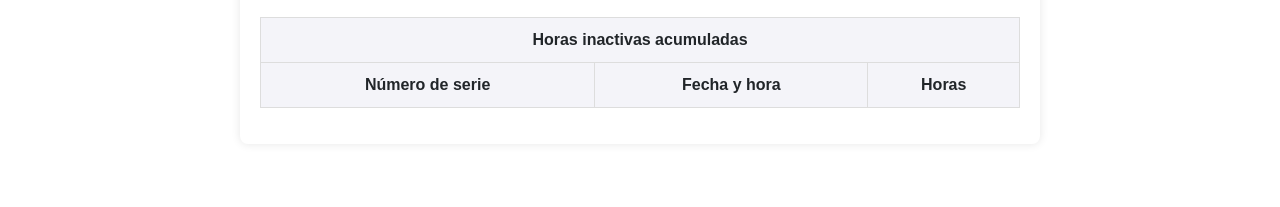
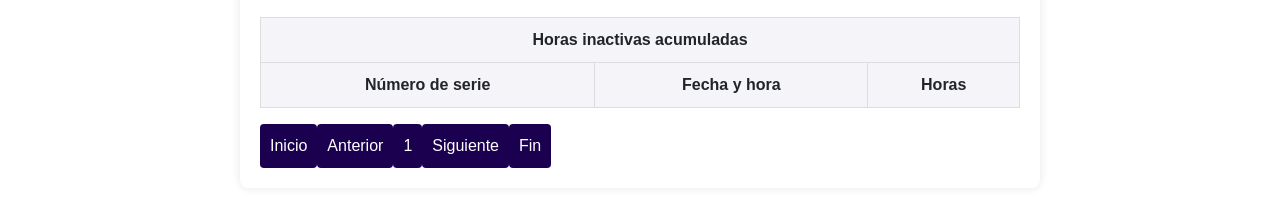
Before and after one commit to Nyx325/sistema-monitor-maquinaria, a website with bundled scripts: page public/views/cih.html in a window 1280 px wide. Shown: the part 125-332 px from the top of the page. Built offline with nearby package versions, Linux system fonts and the light colour scheme; no server answers.

Commit message:
pager funcional :'D

```diff
--- a/public/views/cih.html
+++ b/public/views/cih.html
@@ -95,6 +95,7 @@
         </button>
       </div>
       <table id="cih-records" class="table"></table>
+      <nav id="pager"></nav>
     </main>
   </body>
 </html>
--- /dev/null
+++ b/src/view/components/button.ts
@@ -0,0 +1,37 @@
+export default class Button {
+  private _button: HTMLButtonElement;
+
+  constructor(text: unknown = "") {
+    this._button = document.createElement("button");
+    this.button.innerText = `${text}`;
+  }
+
+  public setVisible(visible: boolean) {
+    this.button.classList.toggle("d-none", !visible);
+  }
+
+  public setText(text: unknown) {
+    this.button.innerText = String(text);
+  }
+
+  public onClick(fn: (event: MouseEvent) => void) {
+    this.button.addEventListener("click", fn);
+  }
+
+  public setDisabled(disabled: boolean): void {
+    this.button.classList.toggle("btn-danger", disabled);
+    this.button.classList.toggle("btn-primary", !disabled);
+    this.button.disabled = disabled;
+  }
+
+  public addClass(...tokens: string[]) {
+    this.button.classList.add(...tokens);
+  }
+  public removeClass(...tokens: string[]) {
+    this.button.classList.remove(...tokens);
+  }
+
+  public get button(): HTMLButtonElement {
+    return this._button;
+  }
+}
--- /dev/null
+++ b/src/view/components/pager.ts
@@ -0,0 +1,131 @@
+import { View } from "../scripts/view.js";
+import { Table } from "./table.js";
+import Button from "./button.js";
+
+export default class Pager<T extends Record<string, unknown>> {
+  private view: View<T>;
+  private table: Table<T>;
+  private container: HTMLElement;
+  private maxBtns: number;
+  private btns: {
+    prev: Button;
+    next: Button;
+    first: Button;
+    last: Button;
+    pages: Button[];
+  };
+
+  constructor({
+    container,
+    maxBtns = 10,
+    view,
+    table,
+  }: {
+    container: string;
+    maxBtns: number;
+    view: View<T>;
+    table: Table<T>;
+  }) {
+    this.container = document.getElementById(container) as HTMLElement;
+    this.view = view;
+    this.table = table;
+    this.maxBtns = maxBtns;
+    this.btns = {
+      prev: new Button("Anterior"),
+      next: new Button("Siguiente"),
+      first: new Button("Inicio"),
+      last: new Button("Fin"),
+      pages: [],
+    };
+
+    this.initNavigationBtns();
+    this.render();
+  }
+
+  private initNavigationBtns() {
+    this.btns.first.onClick(() => {
+      this.table.lastSearch.currentPage = 1;
+      this.view.refreshTable();
+      this.render();
+    });
+
+    this.btns.prev.onClick(() => {
+      const s = this.table.lastSearch;
+      if (s.currentPage > 1) {
+        s.currentPage--;
+        this.view.refreshTable();
+        this.render();
+      }
+    });
+
+    this.btns.next.onClick(() => {
+      const s = this.table.lastSearch;
+      if (s.currentPage < s.totalPages) {
+        s.currentPage++;
+        this.view.refreshTable();
+        this.render();
+      }
+    });
+
+    this.btns.last.onClick(() => {
+      const s = this.table.lastSearch;
+      if (s.currentPage < s.totalPages) {
+        s.currentPage = s.totalPages;
+        this.view.refreshTable();
+        this.render();
+      }
+    });
+  }
+
+  public render() {
+    const s = this.table.lastSearch;
+    if (!s) return;
+
+    const pages = {
+      total: s.totalPages,
+      current: s.currentPage,
+    };
+
+    // Crear botones de páginas numéricas
+    const btnsArr = this.pageNumbers(pages);
+
+    this.container.innerHTML = ""; // Limpiar contenedor
+    this.container.appendChild(this.btns.first.button);
+    this.container.appendChild(this.btns.prev.button);
+
+    // Renderizar botones de páginas numéricas
+    btnsArr.forEach((pageNumber) => {
+      const btn = new Button(pageNumber.toString());
+      btn.onClick(() => {
+        this.table.lastSearch.currentPage = pageNumber;
+        this.view.refreshTable();
+        this.render();
+      });
+      btn.setDisabled(pageNumber === pages.current);
+      this.container.appendChild(btn.button);
+    });
+
+    this.container.appendChild(this.btns.next.button);
+    this.container.appendChild(this.btns.last.button);
+  }
+
+  private pageNumbers({
+    total,
+    current,
+  }: {
+    total: number;
+    current: number;
+  }): number[] {
+    const max = Math.min(this.maxBtns, total); // No exceder el total de páginas
+    const half = Math.floor(max / 2);
+    let start = Math.max(1, current - half); // Evitar valores negativos
+    let end = start + max - 1;
+
+    if (end > total) {
+      end = total;
+      start = Math.max(1, end - max + 1);
+    }
+
+    return Array.from({ length: end - start + 1 }, (_, i) => start + i);
+  }
+}
--- a/src/view/components/table.ts
+++ b/src/view/components/table.ts
@@ -5,7 +5,7 @@ export class Table<T extends Record<string, unknown>> {
   private readonly table: HTMLTableElement;
   private title: string = "";
   private headers: string[] = [];
-  public lastSearch: Search<T> | undefined;
+  public lastSearch: Search<T>;
   public lastSelected:
     | {
         row: HTMLTableRowElement;
@@ -17,6 +17,13 @@ export class Table<T extends Record<string, unknown>> {
 
   constructor(id: string) {
     this.table = document.getElementById(id) as HTMLTableElement;
+
+    this.lastSearch = {
+      currentPage: 1,
+      totalPages: 1,
+      result: [],
+      criteria: {},
+    };
   }
 
   public render(): void {
--- a/src/view/scripts/cih.ts
+++ b/src/view/scripts/cih.ts
@@ -45,12 +45,13 @@ class CIHView extends View<CIHWithSnapshot> {
           },
         },
       ],
+      pagerContainer: "pager",
     });
   }
 
   protected initialize(): void {
+    this.initTable().then();
     super.initialize();
-    this.initTable().then();
   }
 
   protected async initTable(): Promise<void> {
@@ -60,12 +61,21 @@ class CIHView extends View<CIHWithSnapshot> {
     });
 
     this.table.onParseData((record) => {
-      return [
+      const arr = [
         String(record.snapshot?.serial_number),
         String(record.date_time),
         String(record.hour),
       ];
+      console.log(arr);
+      return arr;
     });
+
+    this.table.lastSearch = {
+      currentPage: 1,
+      totalPages: 1,
+      criteria: { active: true },
+      result: [],
+    };
   }
 
   protected addBtnAction(): void {
--- a/src/view/scripts/view.ts
+++ b/src/view/scripts/view.ts
@@ -4,6 +4,7 @@ import Activity from "../components/activity.js";
 import Alert from "../components/alert.js";
 import LabeledInput from "../components/labeledInput.js";
 import Modal from "../components/modal.js";
+import Pager from "../components/pager.js";
 import { Table } from "../components/table.js";
 
 export abstract class View<T extends Record<string, unknown>> {
@@ -26,6 +27,7 @@ export abstract class View<T extends Record<string, unknown>> {
   protected modal: Modal;
   protected table: Table<T>;
   protected adapter: Adapter;
+  protected pager: Pager<T>;
 
   constructor(opts: {
     alert: string;
@@ -51,6 +53,7 @@ export abstract class View<T extends Record<string, unknown>> {
     modalId: string;
     tableId: string;
     adapterEndpoint: string;
+    pagerContainer: string;
   }) {
     const inputs: { [key: string]: LabeledInput } = {};
 
@@ -85,6 +88,12 @@ export abstract class View<T extends Record<string, unknown>> {
     this.table = new Table<T>(opts.tableId);
     this.modal = new Modal(opts.modalId);
     this.adapter = new Adapter(opts.adapterEndpoint);
+    this.pager = new Pager({
+      container: opts.pagerContainer,
+      view: this,
+      table: this.table,
+      maxBtns: 10,
+    });
 
     this.initialize();
   }
@@ -94,12 +103,12 @@ export abstract class View<T extends Record<string, unknown>> {
     this.initCrudBtns();
   }
 
-  protected async refreshTable() {
+  public async refreshTable() {
     const lastS = this.table.lastSearch;
 
     const response = await this.adapter.getBy(
-      lastS?.criteria ?? { active: true },
-      lastS?.currentPage ?? 1,
+      lastS.criteria,
+      lastS.currentPage,
     );
 
     if (response.status >= 400) {
@@ -109,9 +118,12 @@ export abstract class View<T extends Record<string, unknown>> {
     }
 
     const search: Search<T> = JSON.parse(await response.text());
+    console.log(lastS);
+    console.log(search);
 
     this.table.lastSearch = search;
     this.table.render();
+    this.pager.render();
   }
 
   protected async initTable(opts: { title: string; headers: string[] }) {
```
Also changed, not shown: public/views/distance.html (+1 -0 lines), src/view/scripts/distance.ts (+9 -0 lines).
